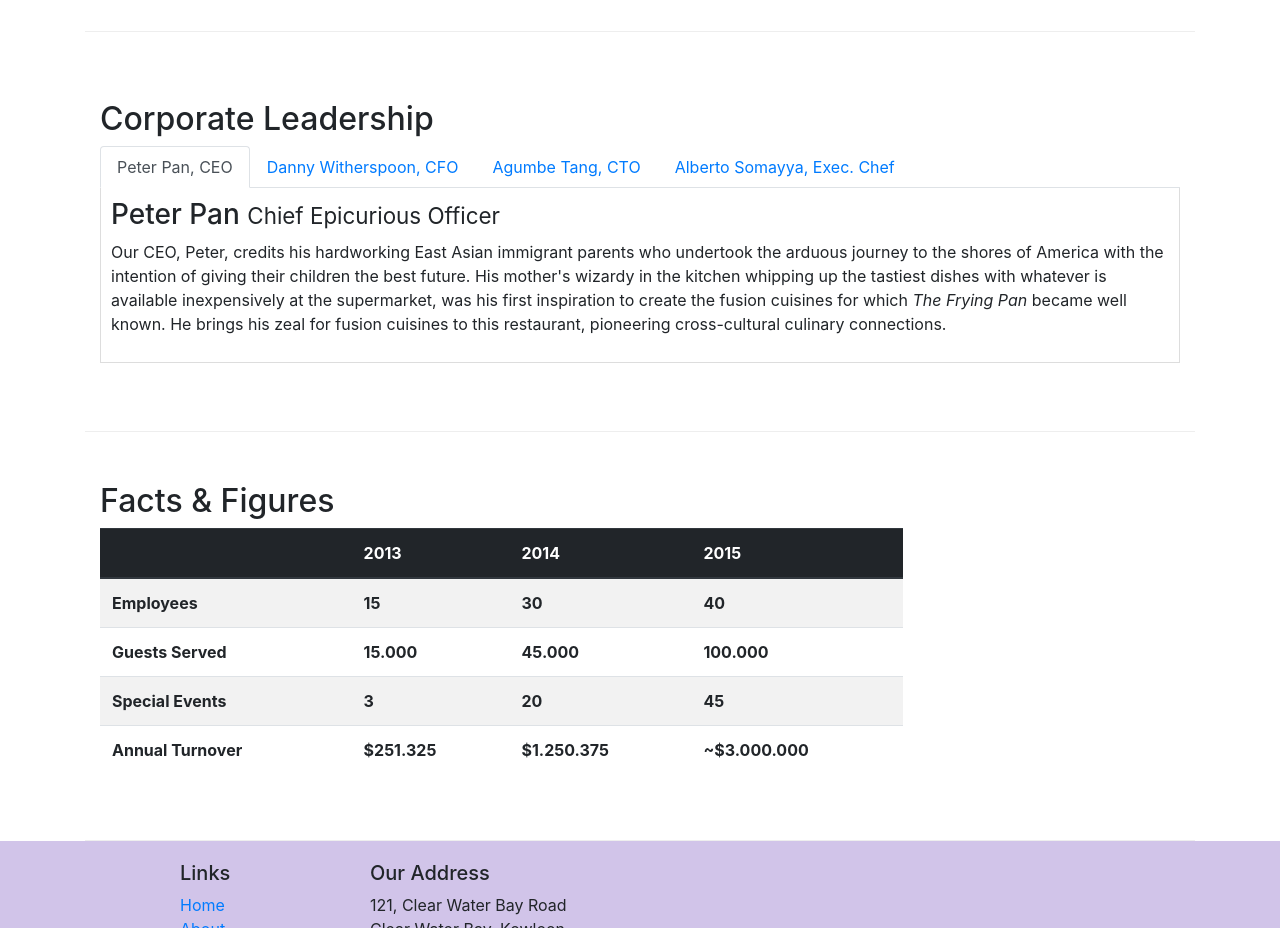
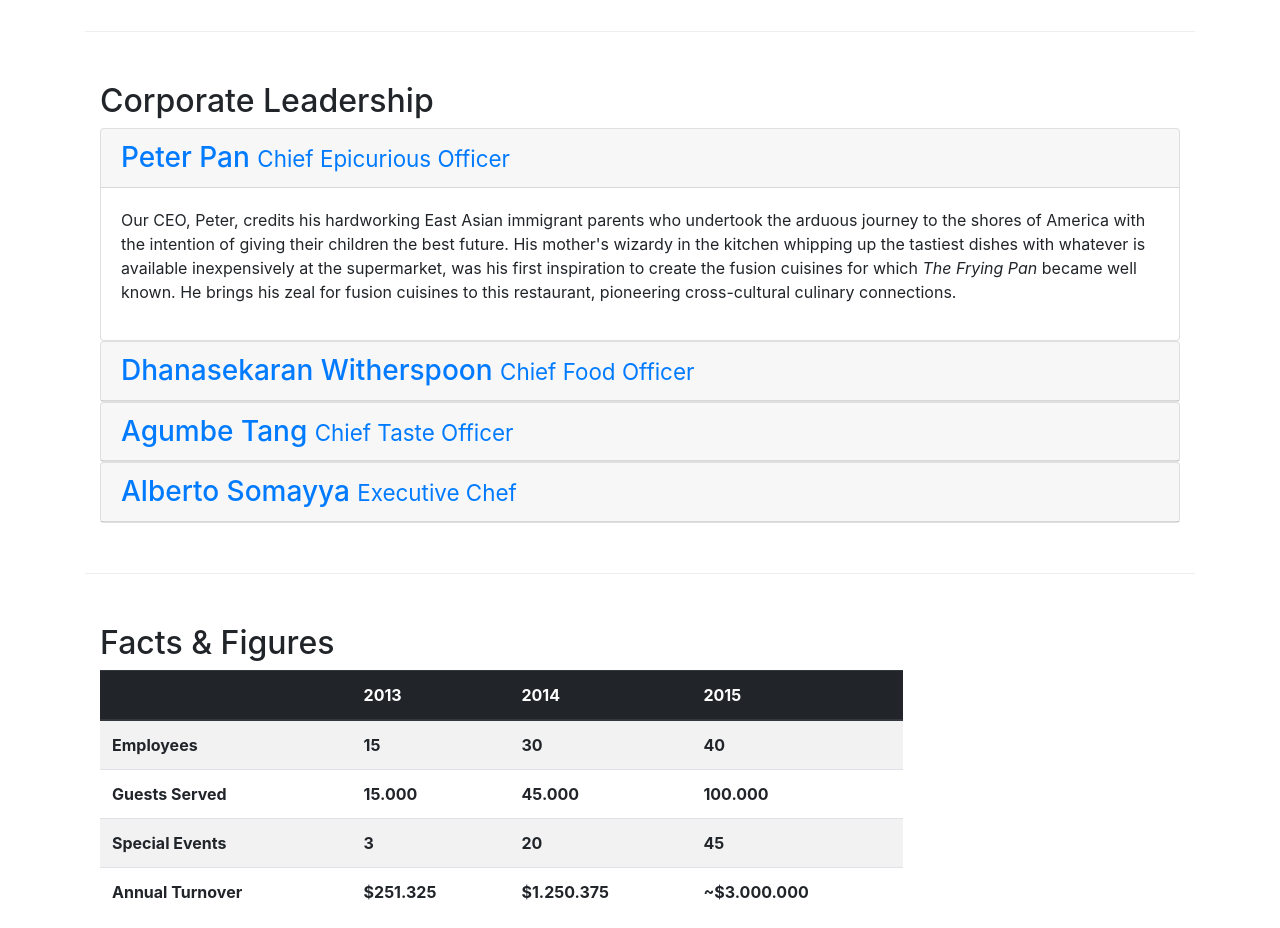
Before and after one commit to Ranc0/Bootstrap4-conFusion, a website: page aboutus.html in a window 1280 px wide. Shown: the part 940-1868 px from the top of the page. Drawn offline with nearby package versions, Linux system fonts and the light colour scheme.

Commit message:
Accordion

```diff
--- a/aboutus.html
+++ b/aboutus.html
@@ -102,41 +102,62 @@
             <div class="col-12">
                 <h2>Corporate Leadership</h2>
 
-                <ul class="nav nav-tabs">
-                    <li class="nav-item">
-                        <a href="#peter" class="nav-link active"
-                         role="tab" data-toggle="tab">Peter Pan, CEO</a>
-                    </li>
-                    <li class="nav-item">
-                        <a href="#danny" class="nav-link"
-                         role="tab" data-toggle="tab">Danny Witherspoon, CFO</a>
-                    </li>
-                    <li class="nav-item">
-                        <a href="#agumbe" class="nav-link"
-                         role="tab" data-toggle="tab">Agumbe Tang, CTO</a>
-                    </li>
-                    <li class="nav-item">
-                        <a href="#alberto" class="nav-link"
-                         role="tab" data-toggle="tab">Alberto Somayya, Exec. Chef</a>
-                    </li>
-                </ul>
-
-                <div class="tab-content">
-                    <div role="tabpanel" class="tab-pane fade show active" id="peter">
-                        <h3>Peter Pan <small>Chief Epicurious Officer</small></h3>
-                        <p class="d-none d-sm-block">Our CEO, Peter, credits his hardworking East Asian immigrant parents who undertook the arduous journey to the shores of America with the intention of giving their children the best future. His mother's wizardy in the kitchen whipping up the tastiest dishes with whatever is available inexpensively at the supermarket, was his first inspiration to create the fusion cuisines for which <em>The Frying Pan</em> became well known. He brings his zeal for fusion cuisines to this restaurant, pioneering cross-cultural culinary connections.</p>
+                <div id="accordion">
+                    <div class="card">
+                        <div class="card-header" role="tab" id="peterhead">
+                            <h3 class="mb-0">
+                                <a href="" data-toggle="collapse" data-target="#peter">
+                                    Peter Pan <small>Chief Epicurious Officer</small>
+                                </a>
+                            </h3>
+                        </div>
+                        <div class="collapse show" id="peter" data-parent="#accordion">
+                            <div class="card-body">
+                                <p class="d-none d-sm-block">Our CEO, Peter, credits his hardworking East Asian immigrant parents who undertook the arduous journey to the shores of America with the intention of giving their children the best future. His mother's wizardy in the kitchen whipping up the tastiest dishes with whatever is available inexpensively at the supermarket, was his first inspiration to create the fusion cuisines for which <em>The Frying Pan</em> became well known. He brings his zeal for fusion cuisines to this restaurant, pioneering cross-cultural culinary connections.</p>
+                            </div>
+                        </div>
                     </div>
-                    <div class="tab-pane fade show" role="tabpanel" id="danny">
-                        <h3>Dhanasekaran Witherspoon <small>Chief Food Officer</small></h3>
-                        <p class="d-none d-sm-block">Our CFO, Danny, as he is affectionately referred to by his colleagues, comes from a long established family tradition in farming and produce. His experiences growing up on a farm in the Australian outback gave him great appreciation for varieties of food sources. As he puts it in his own words, <em>Everything that runs, wins, and everything that stays, pays!</em></p>
+                    <div class="card">
+                        <div class="card-header" role="tab" id="dannyhead">
+                            <h3 class="mb-0">
+                                <a href="" data-toggle="collapse" data-target="#danny">
+                                    Dhanasekaran Witherspoon <small>Chief Food Officer</small>
+                                </a>
+                            </h3>
+                        </div>
+                        <div class="collapse" id="danny" data-parent="#accordion">
+                            <div class="card-body">
+                                <p class="d-none d-sm-block">Our CFO, Danny, as he is affectionately referred to by his colleagues, comes from a long established family tradition in farming and produce. His experiences growing up on a farm in the Australian outback gave him great appreciation for varieties of food sources. As he puts it in his own words, <em>Everything that runs, wins, and everything that stays, pays!</em></p>
+                            </div>
+                        </div>
                     </div>
-                    <div class="tab-pane fade show" role="tabpanel" id="agumbe">
-                        <h3>Agumbe Tang <small>Chief Taste Officer</small></h3>
-                        <p class="d-none d-sm-block">Blessed with the most discerning gustatory sense, Agumbe, our CTO, personally ensures that every dish that we serve meets his exacting tastes. Our chefs dread the tongue lashing that ensues if their dish does not meet his exacting standards. He lives by his motto, <em>You click only if you survive my lick.</em></p>
+                    <div class="card">
+                        <div class="card-header" role="tab" id="agumbehead">
+                            <h3 class="mb-0">
+                                <a href="" data-toggle="collapse" data-target="#agumbe">
+                                    Agumbe Tang <small>Chief Taste Officer</small>
+                                </a>
+                            </h3>
+                        </div>
+                        <div class="collapse" id="agumbe" data-parent="#accordion">
+                            <div class="card-body">
+                                    <p class="d-none d-sm-block">Blessed with the most discerning gustatory sense, Agumbe, our CTO, personally ensures that every dish that we serve meets his exacting tastes. Our chefs dread the tongue lashing that ensues if their dish does not meet his exacting standards. He lives by his motto, <em>You click only if you survive my lick.</em></p>
+                            </div>
+                        </div>
                     </div>
-                    <div class="tab-pane fade show" role="tabpanel" id="alberto">
-                        <h3>Alberto Somayya <small>Executive Chef</small></h3>
-                        <p class="d-none d-sm-block">Award winning three-star Michelin chef with wide International experience having worked closely with whos-who in the culinary world, he specializes in creating mouthwatering Indo-Italian fusion experiences. He says, <em>Put together the cuisines from the two craziest cultures, and you get a winning hit! Amma Mia!</em></p>
+                    <div class="card">
+                        <div class="card-header" role="tab" id="albertohead">
+                            <h3 class="mb-0">
+                                <a href="" data-toggle="collapse" data-target="#alberto">
+                                        Alberto Somayya <small>Executive Chef</small>
+                                </a>
+                            </h3>
+                        </div>
+                        <div class="collapse" id="alberto" data-parent="#accordion">
+                            <div class="card-body">
+                                    <p class="d-none d-sm-block">Award winning three-star Michelin chef with wide International experience having worked closely with whos-who in the culinary world, he specializes in creating mouthwatering Indo-Italian fusion experiences. He says, <em>Put together the cuisines from the two craziest cultures, and you get a winning hit! Amma Mia!</em></p>
+                            </div>
+                        </div>
                     </div>
                 </div>
             </div>
```
